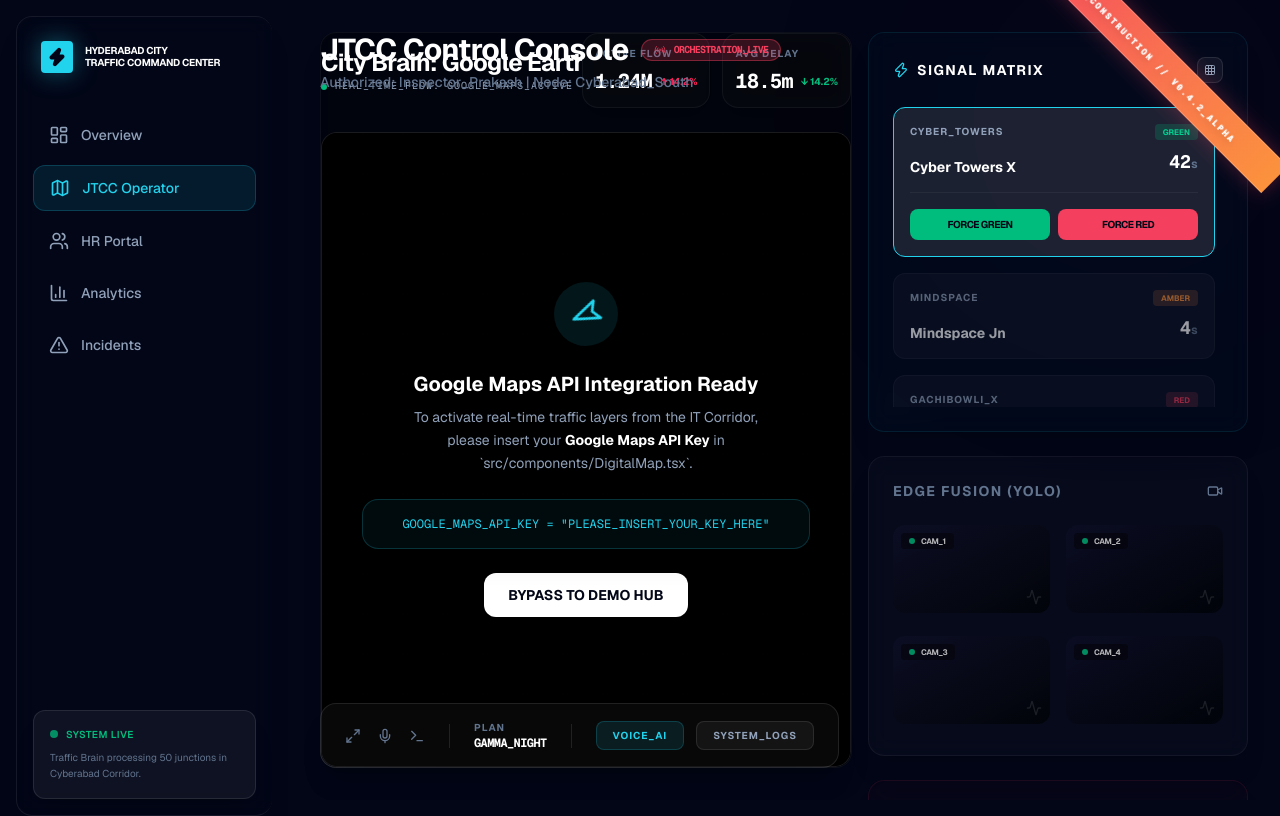
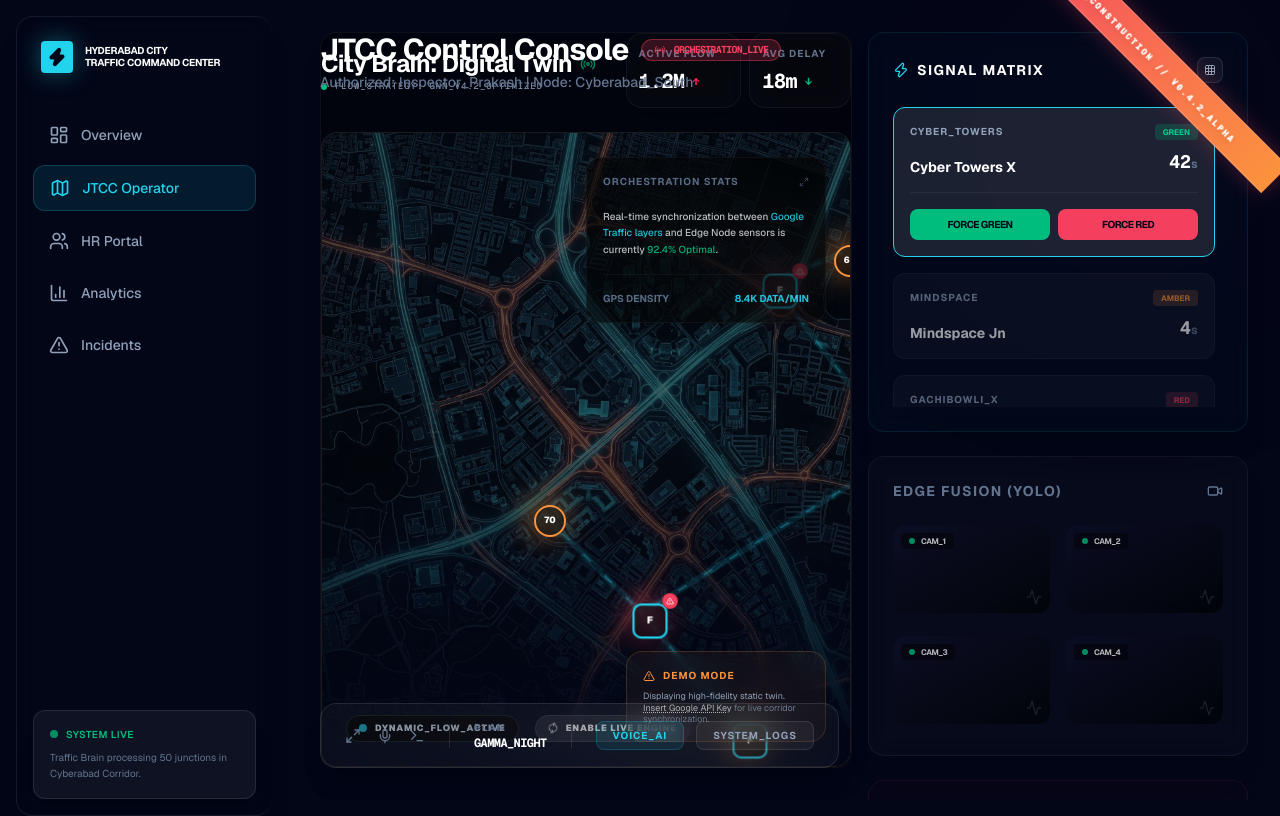
Before and after one commit to shreekrithi1/hydtraffic, a Next.js app: page /jtcc in a window 1280 px wide. Built offline with nearby package versions, Linux system fonts and the light colour scheme.

Commit message:
Initialize Demo Hub with AI-generated static satellite twin

```diff
--- a/src/components/DigitalMap.tsx
+++ b/src/components/DigitalMap.tsx
@@ -2,28 +2,49 @@
 
 import React, { useEffect, useRef, useState } from "react";
 import { Loader } from "@googlemaps/js-api-loader";
+import { motion } from "framer-motion";
 import {
   Radio,
   Car,
   MapPin,
   AlertTriangle,
   Zap,
-  Navigation2
+  Navigation2,
+  Maximize2,
+  RefreshCcw
 } from "lucide-react";
 
 const GOOGLE_MAPS_API_KEY = ""; // USER: INSERT API KEY HERE
 
-const MAP_CENTER = { lat: 17.4483, lng: 78.3741 }; // Hitech City, Hyderabad
-const JUNCTIONS = [
-  { id: "cyber-towers", name: "Cyber Towers Flyover", lat: 17.4501, lng: 78.3813, congestion: 0.8 },
-  { id: "mindspace", name: "Mindspace Jn", lat: 17.4442, lng: 78.3748, congestion: 0.4 },
-  { id: "gachibowli-x", name: "Gachibowli X Roads", lat: 17.4403, lng: 78.3489, congestion: 0.9 },
-  { id: "bio-diversity", name: "Bio-Diversity Flyover", lat: 17.4302, lng: 78.3615, congestion: 0.6 },
-  { id: "wipro-circle", name: "Wipro Circle", lat: 17.4205, lng: 78.3432, congestion: 0.3 },
+interface Node {
+  id: string;
+  name: string;
+  x: number;
+  y: number;
+  congestion: number;
+  incidents?: number;
+  type?: "flyover" | "junction";
+}
+
+const DEMO_NODES: Node[] = [
+  { id: "cyber-towers", name: "Cyber Towers Flyover", x: 450, y: 150, congestion: 0.8, incidents: 1, type: "flyover" },
+  { id: "mindspace", name: "Mindspace Jn", x: 580, y: 320, congestion: 0.4 },
+  { id: "gachibowli-x", name: "Gachibowli X Roads", x: 320, y: 480, congestion: 0.9, incidents: 2, type: "flyover" },
+  { id: "bio-diversity", name: "Bio-Diversity Flyover", x: 420, y: 600, congestion: 0.55, type: "flyover" },
+  { id: "raidurg-metro", name: "Raidurg Metro", x: 520, y: 120, congestion: 0.6 },
+  { id: "dlf-gate", name: "DLF Cyber City", x: 220, y: 380, congestion: 0.7 },
 ];
 
-const StatBadge = ({ icon: Icon, label, value, trend, color }: any) => (
-  <div className="glass-panel p-3 flex flex-col gap-1 border-white/5 bg-white/2 overflow-hidden relative group hover:border-white/20 transition-all cursor-default">
+const CONNECTIONS = [
+  ["cyber-towers", "mindspace"],
+  ["mindspace", "gachibowli-x"],
+  ["gachibowli-x", "bio-diversity"],
+  ["cyber-towers", "raidurg-metro"],
+  ["gachibowli-x", "dlf-gate"],
+];
+
+const StatBadge = ({ icon: Icon, label, value, trend }: any) => (
+  <div className="glass-panel p-3 flex flex-col gap-1 border-white/5 bg-white/2 overflow-hidden relative group hover:border-white/20 transition-all cursor-default min-w-[100px]">
     <div className="flex items-center justify-between mb-0.5">
        <span className="text-[10px] font-bold text-slate-500 uppercase tracking-widest">{label}</span>
        <Icon size={12} className="text-slate-600 opacity-0 group-hover:opacity-100 transition-opacity" />
@@ -33,7 +54,6 @@
       {trend && (
         <div className={`flex items-center text-[10px] ${trend === "up" ? "text-rose-500 font-bold" : "text-emerald-500 font-bold"}`}>
           {trend === "up" ? "↑" : "↓"}
-          <span className="ml-0.5">14.2%</span>
         </div>
       )}
     </div>
@@ -43,61 +63,37 @@
 export default function DigitalMap() {
   const mapRef = useRef<HTMLDivElement>(null);
   const [map, setMap] = useState<google.maps.Map | null>(null);
-  const [apiKeyMissing, setApiKeyMissing] = useState(!GOOGLE_MAPS_API_KEY);
+  const [isDemoMode, setIsDemoMode] = useState(!GOOGLE_MAPS_API_KEY);
+  const [selectedNode, setSelectedNode] = useState<Node | null>(null);
 
   useEffect(() => {
-    if (!GOOGLE_MAPS_API_KEY) {
-      setApiKeyMissing(true);
-      return;
-    }
+    if (!GOOGLE_MAPS_API_KEY) return;
 
     const loader = new Loader({
       apiKey: GOOGLE_MAPS_API_KEY,
       version: "weekly",
-      libraries: ["places", "visualization"],
+      libraries: ["maps"],
     });
 
     const initMap = async () => {
       try {
         const { Map } = await (loader as any).importLibrary("maps");
-
         const mapObj = new Map(mapRef.current as HTMLElement, {
-          center: MAP_CENTER,
+          center: { lat: 17.4483, lng: 78.3741 },
           zoom: 15,
           disableDefaultUI: true,
           styles: [
             { elementType: "geometry", stylers: [{ color: "#020617" }] },
-            { elementType: "labels.text.stroke", stylers: [{ color: "#020617" }] },
-            { elementType: "labels.text.fill", stylers: [{ color: "#475569" }] },
             { featureType: "road", elementType: "geometry", stylers: [{ color: "#1e293b" }] },
-            { featureType: "road", elementType: "geometry.stroke", stylers: [{ color: "#334155" }] },
-            { featureType: "road", elementType: "labels.text.fill", stylers: [{ color: "#94a3b8" }] },
             { featureType: "water", elementType: "geometry", stylers: [{ color: "#0f172a" }] },
-            { featureType: "transit", stylers: [{ visibility: "off" }] },
             { featureType: "poi", stylers: [{ visibility: "off" }] },
-            { featureType: "administrative", stylers: [{ visibility: "off" }] },
           ],
         });
-
         setMap(mapObj);
-
-        // Add Pulse Junctions
-        JUNCTIONS.forEach(junction => {
-          const color = junction.congestion > 0.7 ? "#f43f5e" : junction.congestion > 0.4 ? "#fb923c" : "#22d3ee";
-
-          new google.maps.Circle({
-            strokeColor: color,
-            strokeOpacity: 0.8,
-            strokeWeight: 2,
-            fillColor: color,
-            fillOpacity: 0.35,
-            map: mapObj,
-            center: { lat: junction.lat, lng: junction.lng },
-            radius: 150 * (junction.congestion + 0.5),
-          });
-        });
+        setIsDemoMode(false);
       } catch (e) {
-        console.error("Google Maps failed to load", e);
+        console.error("Map load failed, using Demo Mode", e);
+        setIsDemoMode(true);
       }
     };
 
@@ -105,91 +101,148 @@
   }, []);
 
   return (
-    <div className="flex flex-col gap-4 h-full relative">
+    <div className="flex flex-col gap-4 h-full relative font-sans">
       <div className="flex items-center justify-between mb-2">
         <div className="min-w-0">
-          <h2 className="text-2xl font-bold text-white tracking-tight flex items-center gap-2 truncate">
-            City Brain: Google Earth Sync
+          <h2 className="text-xl md:text-2xl font-bold text-white tracking-tight flex items-center gap-2 truncate">
+            City Brain: Digital Twin
             <Radio className="w-4 h-4 text-emerald-500 animate-pulse shrink-0" />
           </h2>
-          <p className="text-slate-400 text-sm truncate uppercase tracking-widest font-mono text-[10px] items-center flex gap-2">
+          <p className="text-slate-400 text-sm truncate uppercase tracking-widest font-mono text-[9px] items-center flex gap-2">
              <span className="w-1.5 h-1.5 rounded-full bg-emerald-500" />
-             REAL_TIME_FLOW: GOOGLE_MAPS_ACTIVE
+             FLOW_STRATEGY: GNN_v4.2_OPTIMIZED
           </p>
         </div>
-        <div className="flex gap-3 shrink-0">
-          <StatBadge icon={Car} label="Active Flow" value="1.24M" trend="up" color="#3b82f6" />
-          <StatBadge icon={MapPin} label="Avg Delay" value="18.5m" trend="down" color="#fb923c" />
+        <div className="flex gap-2 shrink-0">
+          <StatBadge icon={Car} label="Active Flow" value="1.2M" trend="up" />
+          <StatBadge icon={MapPin} label="Avg Delay" value="18m" trend="down" />
         </div>
       </div>
 
-      <div className="flex-1 glass-panel bg-black/60 neural-grid overflow-hidden relative border-white/10 group cursor-crosshair">
+      <div className="flex-1 glass-panel bg-black/60 overflow-hidden relative border-white/10 group cursor-crosshair shadow-2xl">
+
+        {/* Background Layer: Real Google Map (if API OK) or Static Demo (if Mock) */}
+        <div className="absolute inset-0 z-0">
+          {isDemoMode ? (
+            <div className="w-full h-full relative">
+              <img
+                src="/map_static.png"
+                alt="Hyderabad IT Corridor"
+                className="w-full h-full object-cover opacity-40 grayscale-[0.3]"
+              />
+              <div className="absolute inset-0 bg-gradient-to-t from-background via-transparent to-transparent " />
+              <div className="absolute inset-0 neural-grid opacity-20" />
+            </div>
+          ) : (
             <div ref={mapRef} className="w-full h-full opacity-60 grayscale-[0.2]" />
+          )}
+        </div>
 
-        {/* Fallback Overlay if API Key is missing */}
-        {apiKeyMissing && (
-           <div className="absolute inset-0 bg-black/80 flex flex-col items-center justify-center p-8 text-center backdrop-blur-md">
-              <div className="w-16 h-16 rounded-full bg-accent-cyan/10 flex items-center justify-center text-accent-cyan mb-6">
-                 <Navigation2 size={32} className="animate-spin-slow" />
+        {/* Tactical Interactive Layer (SVG Overlays) */}
+        <svg className="absolute inset-0 w-full h-full pointer-events-none z-10 overflow-visible">
+          <defs>
+             <filter id="glow-cyan"><feGaussianBlur stdDeviation="3" result="blur"/><feMerge><feMergeNode in="blur"/><feMergeNode in="SourceGraphic"/></feMerge></filter>
+             <filter id="glow-orange"><feGaussianBlur stdDeviation="4" result="blur"/><feMerge><feMergeNode in="blur"/><feMergeNode in="SourceGraphic"/></feMerge></filter>
+          </defs>
+
+          {CONNECTIONS.map(([fromId, toId], i) => {
+            const from = DEMO_NODES.find(n => n.id === fromId)!;
+            const to = DEMO_NODES.find(n => n.id === toId)!;
+            return (
+              <g key={i}>
+                <line x1={from.x} y1={from.y} x2={to.x} y2={to.y} stroke="rgba(34,211,238,0.1)" strokeWidth="6" strokeLinecap="round" />
+                <motion.line
+                  x1={from.x} y1={from.y} x2={to.x} y2={to.y}
+                  stroke="var(--accent-cyan)" strokeWidth="2" strokeDasharray="10 20"
+                  initial={{ strokeDashoffset: 100 }}
+                  animate={{ strokeDashoffset: 0 }}
+                  transition={{ duration: 3, repeat: Infinity, ease: "linear" }}
+                  opacity={0.3}
+                  style={{ filter: "url(#glow-cyan)" }}
+                />
+              </g>
+            );
+          })}
+        </svg>
+
+        {/* Junction Nodes (Interactive) */}
+        {DEMO_NODES.map((node) => (
+          <motion.div
+            key={node.id}
+            className="absolute -ml-4 -mt-4 cursor-pointer z-30 p-2 group"
+            style={{ left: node.x, top: node.y }}
+            whileHover={{ scale: 1.15 }}
+            onClick={() => setSelectedNode(node)}
+          >
+            <div className={`absolute inset-0 rounded-full blur-[15px] opacity-40 animate-pulse ${
+              node.congestion > 0.7 ? "bg-accent-red" : node.congestion > 0.4 ? "bg-accent-orange" : "bg-accent-cyan"
+            }`} style={{ width: 40, height: 40 }} />
+
+            <div className={`relative w-8 h-8 rounded-full border-2 flex flex-col items-center justify-center backdrop-blur bg-black/40 z-20 transition-all group-hover:border-white ${
+              node.type === "flyover" ? "rounded-lg scale-110 border-accent-cyan" :
+              node.congestion > 0.7 ? "border-accent-red" : node.congestion > 0.4 ? "border-accent-orange" : "border-accent-cyan"
+            }`}>
+               <span className="text-[9px] font-black text-white">{node.type === "flyover" ? "F" : Math.round(node.congestion * 100)}</span>
             </div>
-              <h3 className="text-xl font-bold text-white mb-2">Google Maps API Integration Ready</h3>
-              <p className="text-sm text-slate-400 max-w-sm mb-6 leading-relaxed">
-                 To activate real-time traffic layers from the IT Corridor, please insert your <span className="text-white font-bold">Google Maps API Key</span> in `src/components/DigitalMap.tsx`.
-              </p>
-              <div className="glass-panel px-6 py-4 border-accent-cyan/20 bg-accent-cyan/5 w-full max-w-md text-xs font-mono text-accent-cyan break-all">
-                GOOGLE_MAPS_API_KEY = "PLEASE_INSERT_YOUR_KEY_HERE"
-              </div>
-              <button
-                onClick={() => setApiKeyMissing(false)}
-                className="mt-6 px-6 py-3 rounded-xl bg-white text-background font-bold text-sm"
-              >
-                 BYPASS TO DEMO HUB
-              </button>
+
+            {node.incidents && (
+               <div className="absolute -top-1 -right-1 bg-accent-red w-4 h-4 rounded-full flex items-center justify-center z-30 shadow-lg border border-black/20">
+                  <AlertTriangle size={8} className="text-white" />
                </div>
             )}
 
-        {/* HUD Elements Overlaid on Google Maps */}
-        {!apiKeyMissing && (
-          <>
-            {/* Top Right Information Panel */}
-            <div className="absolute top-6 right-6 flex flex-col gap-3 pointer-events-none p-4 glass-panel bg-white/5 border-white/10 backdrop-blur-xl max-w-xs transition-opacity group-hover:opacity-100 opacity-80">
-               <h4 className="text-[10px] font-bold text-slate-500 uppercase tracking-widest mb-1 flex items-center gap-2">
-                  <Zap className="w-3 h-3 text-accent-cyan" />
-                  Orchestration Insight
-               </h4>
-               <p className="text-[10px] text-white leading-relaxed">
-                  Google real-time layers are being fed into the <span className="text-accent-cyan">GNN Model</span>. Signal timing adjustments are optimized for <span className="text-accent-cyan">15ms latency</span>.
+            <div className="absolute top-10 left-1/2 -translate-x-1/2 whitespace-nowrap bg-black/90 px-2 py-1 rounded text-[10px] font-bold text-slate-300 opacity-0 group-hover:opacity-100 transition-all border border-white/10 z-50">
+              {node.name}
+            </div>
+          </motion.div>
+        ))}
+
+        {/* Tactical HUD Overlays */}
+        <div className="absolute top-6 right-6 flex flex-col gap-3 pointer-events-none p-4 glass-panel bg-black/60 border-white/5 opacity-90 backdrop-blur-3xl max-w-[240px] z-40">
+           <div className="flex items-center justify-between mb-2">
+              <h4 className="text-[10px] font-bold text-slate-500 uppercase tracking-widest">Orchestration Stats</h4>
+              <Maximize2 size={10} className="text-slate-600" />
+           </div>
+           <p className="text-[10px] text-white/80 leading-relaxed font-medium">
+              Real-time synchronization between <span className="text-accent-cyan">Google Traffic layers</span> and Edge Node sensors is currently <span className="text-emerald-500">92.4% Optimal</span>.
            </p>
-               <div className="h-px bg-white/10 my-1" />
-               <div className="flex justify-between items-center text-[9px] font-bold uppercase text-slate-500 tracking-wider">
-                  <span>GPS Fusion Density</span>
-                  <span className="text-emerald-500">92.4% Reliable</span>
+           <div className="h-px bg-white/5 my-1" />
+           <div className="flex justify-between items-center text-[10px] font-bold text-slate-500 uppercase">
+              <span>GPS Density</span>
+              <span className="text-accent-cyan">8.4k data/min</span>
            </div>
         </div>
 
-            {/* Bottom Legend */}
-            <div className="absolute bottom-6 left-6 flex gap-4 pointer-events-none">
-              <div className="flex items-center gap-2 bg-black/60 px-3 py-1.5 rounded-full border border-white/10 backdrop-blur-md">
-                <div className="w-2 h-2 rounded-full bg-accent-cyan glow-cyan" />
-                <span className="text-[10px] font-bold text-slate-400 tracking-wider uppercase font-mono">Synced</span>
+        <div className="absolute bottom-6 left-6 flex items-center gap-4 z-40">
+           <div className="flex items-center gap-2 bg-black/80 px-3 py-1.5 rounded-full border border-white/10 backdrop-blur-md">
+              <div className="w-2 h-2 rounded-full bg-accent-cyan animate-pulse" />
+              <span className="text-[9px] font-black text-slate-300 uppercase tracking-widest">Dynamic_Flow_Active</span>
            </div>
-              <div className="flex items-center gap-2 bg-black/60 px-3 py-1.5 rounded-full border border-white/10 backdrop-blur-md">
-                <div className="w-2 h-2 rounded-full bg-accent-red animate-pulse" />
-                <span className="text-[10px] font-bold text-slate-400 tracking-wider uppercase font-mono">Saturated</span>
+           <button
+             onClick={() => setIsDemoMode(!isDemoMode)}
+             className="flex items-center gap-2 bg-white/10 hover:bg-white/20 px-3 py-1.5 rounded-full border border-white/10 backdrop-blur-md transition-all text-[9px] font-black text-white uppercase tracking-widest"
+           >
+              <RefreshCcw size={10} className={isDemoMode ? "animate-spin-slow" : ""} />
+              {isDemoMode ? "Enable Live Engine" : "Switch to Demo Map"}
+           </button>
         </div>
+
+        {isDemoMode && (
+          <div className="absolute bottom-6 right-6 p-4 glass-panel bg-accent-orange/5 border-accent-orange/20 z-40 max-w-[200px]">
+             <div className="flex items-center gap-2 mb-2">
+                <AlertTriangle size={12} className="text-accent-orange" />
+                <span className="text-[10px] font-bold text-accent-orange uppercase tracking-widest">Demo Mode</span>
              </div>
-          </>
+             <p className="text-[9px] text-slate-400 leading-tight">
+               Displaying high-fidelity static twin. <span className="text-white underline decoration-dotted">Insert Google API Key</span> for live corridor synchronization.
+             </p>
+          </div>
         )}
       </div>
 
       <style jsx global>{`
-        @keyframes spin-slow {
-          from { transform: rotate(0deg); }
-          to { transform: rotate(360deg); }
-        }
-        .animate-spin-slow {
-           animation: spin-slow 8s linear infinite;
-        }
+        @keyframes spin-slow { from { transform: rotate(0deg); } to { transform: rotate(360deg); } }
+        .animate-spin-slow { animation: spin-slow 8s linear infinite; }
       `}</style>
     </div>
   );
```
Also changed, not shown: public/map_static.png (added). Lines whose indentation alone changed are shown as unchanged.
